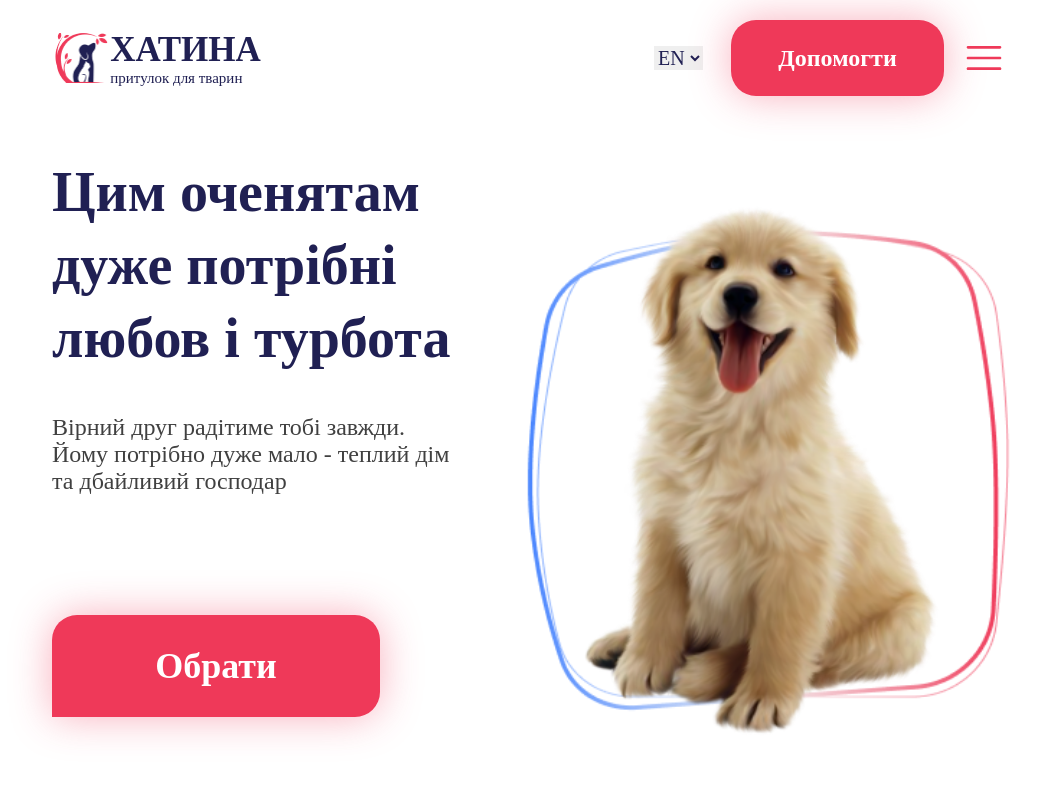
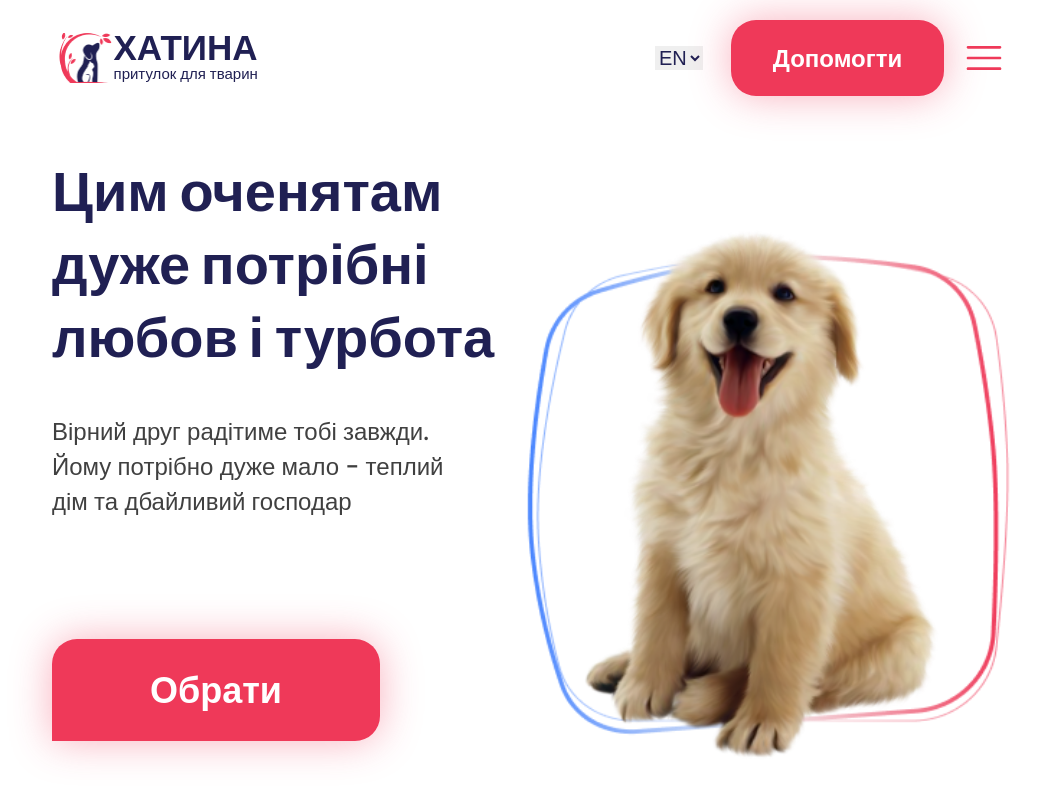
Before and after one commit to artipavl/animal-shelter, a React (Create React App) app: page / in a window 1280 px wide. Shown: the top 800 px of the page, without its empty margins (108-1148 px from the left). Built offline with nearby package versions, Linux system fonts and the light colour scheme.

Commit message:
reset font-family

```diff
--- a/src/components/about/about.module.scss
+++ b/src/components/about/about.module.scss
@@ -38,9 +38,7 @@
   color: var(--bleck-dark-blue, #202053);
   text-align: center;
   /* H4(mob) 32SemiBold */
-  font-family: Poppins;
   font-size: 32px;
-  font-style: normal;
   font-weight: 600;
   line-height: 130%; /* 41.6px */
 
@@ -61,14 +59,8 @@
   display: block;
   height: 230px;
   overflow: hidden;
-  color: var(--Bleck-Typography, #404040);
+
   text-overflow: ellipsis;
-  /* Medium-24 */
-  font-family: Poppins;
-  font-size: 16px;
-  font-style: normal;
-  font-weight: 500;
-  line-height: normal;
 
   @media screen and (min-width: 1024px) {
     height: 334px;
--- a/src/components/button/button.module.scss
+++ b/src/components/button/button.module.scss
@@ -11,9 +11,7 @@
   color: var(--Red, #ef3959);
   text-align: center;
   /* Bodi 1 Regular-32 */
-  font-family: Poppins;
   font-size: 32px;
-  font-style: normal;
   font-weight: 400;
   line-height: 160%; /* 51.2px */
 
--- a/src/components/buttonHelp/buttonHelp.module.scss
+++ b/src/components/buttonHelp/buttonHelp.module.scss
@@ -12,12 +12,9 @@
 
   color: #fff;
   text-align: center;
-  /* Regular-20 */
-  font-family: Poppins;
+
   font-size: 20px;
-  font-style: normal;
   font-weight: 400;
-  line-height: normal;
   z-index: 1;
 
   &:hover,
--- a/src/components/conditions/conditions.module.scss
+++ b/src/components/conditions/conditions.module.scss
@@ -1,14 +1,10 @@
-.Conditions {
-}
 .ConditionsTitle {
   margin-bottom: 12px;
 
   color: var(--bleck-dark-blue, #202053);
+
   text-align: center;
-  /* H4(mob) 32SemiBold */
-  font-family: Poppins;
   font-size: 32px;
-  font-style: normal;
   font-weight: 600;
   line-height: 130%; /* 41.6px */
   @media screen and (min-width: 1024px) {
@@ -53,10 +49,8 @@
 .ConditionsItemTitle {
   text-align: center;
   color: var(--Blue, #4a86ff);
-  /* H4(mob) 32SemiBold */
-  font-family: Poppins;
+
   font-size: 32px;
-  font-style: normal;
   font-weight: 600;
   line-height: 130%; /* 41.6px */
   margin-bottom: 12px;
@@ -73,12 +67,7 @@
 
 .ConditionsItemText {
   color: var(--Bleck-Typography, #404040);
-  /* Body (mob) 16Medium */
-  font-family: Poppins;
-  font-size: 16px;
-  font-style: normal;
-  font-weight: 500;
-  line-height: normal;
+
 
   @media screen and (min-width: 1024px) {
     font-size: 20px;
--- a/src/components/header/header.module.scss
+++ b/src/components/header/header.module.scss
@@ -90,12 +90,6 @@
   display: block;
   padding: 16px;
   color: var(--bleck-dark-blue, #202053);
-  /* Body (mob) 16Medium */
-  font-family: Poppins;
-  font-size: 16px;
-  font-style: normal;
-  font-weight: 500;
-  line-height: normal;
 
   &:hover,
   &:focus {
--- a/src/components/hero/hero.module.scss
+++ b/src/components/hero/hero.module.scss
@@ -14,10 +14,8 @@
 
 .HeroTitle {
   color: var(--bleck-dark-blue, #202053);
-  /* Button emiBold-36 */
-  font-family: Poppins;
+
   font-size: 36px;
-  font-style: normal;
   font-weight: 600;
   line-height: 120%; /* 43.2px */
 
@@ -34,12 +32,9 @@
 
 .HeroSubTitle {
   color: var(--Bleck-Typography, #404040);
-  /* Regular-20 */
-  font-family: Poppins;
+
   font-size: 20px;
-  font-style: normal;
   font-weight: 400;
-  line-height: normal;
 
   @media screen and (min-width: 1024px) {
     font-size: 24px;
@@ -85,11 +80,9 @@
   box-shadow: 0px 0px 40px 0px rgba(239, 57, 89, 0.4);
 
   color: var(--White, #fff);
+
   text-align: center;
-  /* Bodi 1 Regular-32 */
-  font-family: Poppins;
   font-size: 32px;
-  font-style: normal;
   font-weight: 400;
   line-height: 160%;
 
--- a/src/components/language/language.module.scss
+++ b/src/components/language/language.module.scss
@@ -3,18 +3,14 @@
 
   color: var(--bleck-dark-blue, #202053);
 
-  font-family: Poppins;
+
   font-size: 20px;
-  font-style: normal;
   font-weight: 400;
-  line-height: normal;
 }
 .Language {
   color: var(--bleck-dark-blue, #202053);
 
-  font-family: Poppins;
+
   font-size: 20px;
-  font-style: normal;
   font-weight: 400;
-  line-height: normal;
 }
--- a/src/components/location/location.jsx
+++ b/src/components/location/location.jsx
@@ -12,9 +12,9 @@ const Location = () => {
           src="https://www.google.com/maps/embed?pb=!1m18!1m12!1m3!1d137835.85765316163!2d25.040989455274847!3d48.643793297047004!2m3!1f0!2f0!3f0!3m2!1i1024!2i768!4f13.1!3m3!1m2!1s0x47312f38c20afcad%3A0xb6d896edea3f318a!2z0JbRg9C60L7Qsiwg0JjQstCw0L3Qvi3QpNGA0LDQvdC60L7QstGB0LrQsNGPINC-0LHQu9Cw0YHRgtGMLCA3ODA1Mw!5e0!3m2!1sru!2sua!4v1694884844798!5m2!1sru!2sua"
           //   width="100%"
           //   height="450"
-          allowfullscreen=""
+          allowFullScreen=""
           loading="lazy"
-          referrerpolicy="no-referrer-when-downgrade"
+          referrerPolicy="no-referrer-when-downgrade"
         ></iframe>
       </div>
     </section>
--- a/src/components/location/location.module.scss
+++ b/src/components/location/location.module.scss
@@ -7,11 +7,9 @@
   margin-bottom: 24px;
 
   color: var(--bleck-dark-blue, #202053);
+
   text-align: center;
-  /* H4(mob) 32SemiBold */
-  font-family: Poppins;
   font-size: 32px;
-  font-style: normal;
   font-weight: 600;
   line-height: 130%; /* 41.6px */
 
--- a/src/components/logo/logo.module.scss
+++ b/src/components/logo/logo.module.scss
@@ -1,9 +1,10 @@
 .Logo {
+  position: relative;
   display: flex;
   width: 84px;
   height: 62px;
   justify-content: center;
-  align-items: center;
+  align-items: stretch;
   padding: 6px 14.5px;
   z-index: 1;
 
@@ -27,19 +28,20 @@
   flex-shrink: 0;
 }
 .LogoTitle {
+  position: relative;
+  top: -12.5px;
   color: var(--bleck-dark-blue, #202053);
-  font-family: Poppins;
+
   font-size: 35px;
-  font-style: normal;
-  font-weight: 800;
-  line-height: normal;
+  font-weight: 700;
 }
 
 .LogoSubTitle {
+  position: absolute;
+  left: 55;
+  bottom: 4px;
+
   color: var(--bleck-dark-blue, #202053);
-  font-family: Poppins;
+
   font-size: 15px;
-  font-style: normal;
-  font-weight: 500;
-  line-height: normal;
 }
--- a/src/index.css
+++ b/src/index.css
@@ -1,3 +1,40 @@
+@import url('https://fonts.googleapis.com/css2?family=Poppins:wght@400;500;600;700;800&display=swap');
+:root {
+  --White: #fff;
+  --gradient-blue-red: linear-gradient(
+    94deg,
+    #4a86ff 3.11%,
+    #f5f5f5 50.76%,
+    #ef3959 98.4%
+  );
+  --Blue: #4a86ff;
+  --Red: #ef3959;
+  --bleck-dark-blue: #202053;
+  --Bleck-Typography: #404040;
+  --blue-40-bg: rgba(74, 134, 255, 0.4);
+  --red-40-bg: rgba(239, 57, 89, 0.4);
+}
+
+body {
+  margin: 0;
+
+  -webkit-font-smoothing: antialiased;
+  -moz-osx-font-smoothing: grayscale;
+
+  color: var(--Bleck-Typography, #404040);
+
+  font-family: 'Poppins', sans-serif;
+  font-size: 16px;
+  font-style: normal;
+  font-weight: 500;
+  line-height: normal;
+}
+
+code {
+  font-family: source-code-pro, Menlo, Monaco, Consolas, 'Courier New',
+    monospace;
+}
+
 *,
 *::before,
 *::after {
@@ -32,7 +69,6 @@ h6 {
 html,
 body {
   height: 100%;
-  line-height: 1;
 }
 button,
 input {
@@ -44,22 +80,6 @@ input {
 button {
   cursor: pointer;
   background-color: inherit;
-}
-
-:root {
-  --White: #fff;
-  --gradient-blue-red: linear-gradient(
-    94deg,
-    #4a86ff 3.11%,
-    #f5f5f5 50.76%,
-    #ef3959 98.4%
-  );
-  --Blue: #4a86ff;
-  --Red: #ef3959;
-  --bleck-dark-blue: #202053;
-  --Bleck-Typography: #404040;
-  --blue-40-bg: rgba(74, 134, 255, 0.4);
-  --red-40-bg: rgba(239, 57, 89, 0.4);
 }
 
 section {
```
